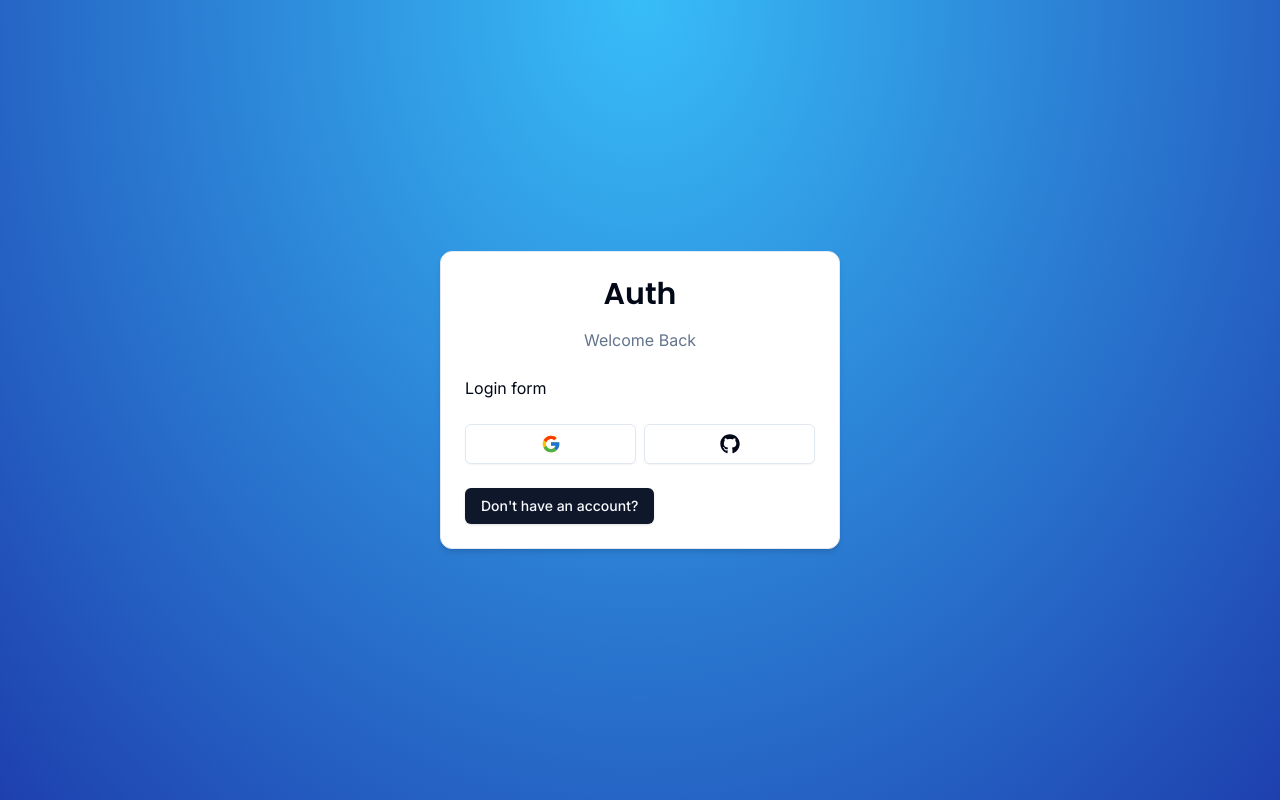
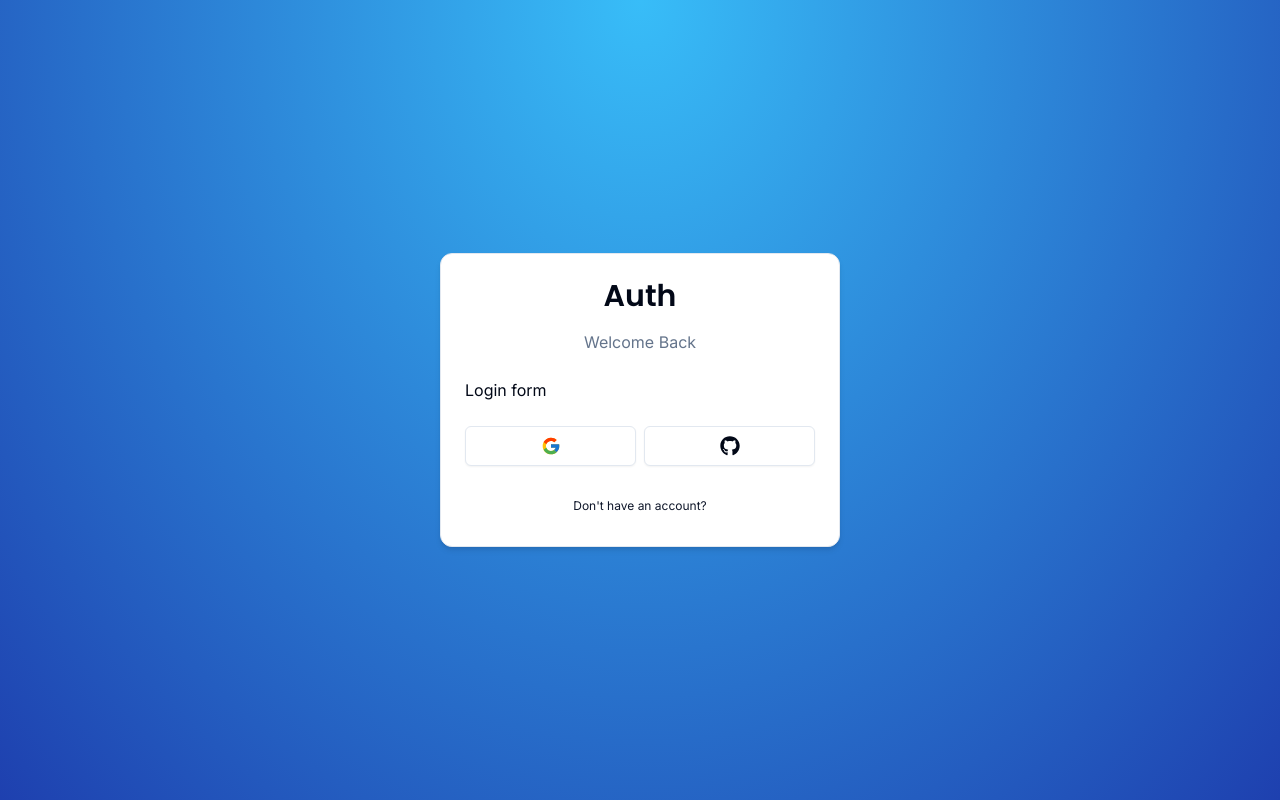
Before and after one commit to Nathami-n/NextAuth, a Next.js app: page /auth/login in a window 1280 px wide. Built offline with nearby package versions, Linux system fonts and the light colour scheme.

Commit message:
Added zod and react-hook-form

```diff
--- a/components/ui/auth/BackButton.tsx
+++ b/components/ui/auth/BackButton.tsx
@@ -14,7 +14,12 @@ export const BackButton = ({
     label
 }: BackButtonProps) => {
     return (
-        <Button>
+        <Button
+        variant="link"
+        className="font-normal w-full"
+        size='sm'
+        asChild
+        >
             <Link href={href}>
                 {label}
             </Link>
--- a/components/ui/auth/LoginForm.tsx
+++ b/components/ui/auth/LoginForm.tsx
@@ -1,6 +1,27 @@
-import { CardWrapper } from "./CardWrapper"
+import { CardWrapper } from "./CardWrapper";
+import {useForm} from 'react-hook-form';
+import { zodResolver } from "@hookform/resolvers/zod";
+import * as z from 'zod';
+import { LoginSchema } from "@/schemas";
+import {
+    Form,
+    FormControl,
+    FormField,
+    FormLabel,
+    FormMessage,
+
+} from '@/components/ui/form';
 
 export const LoginForm = () => {
+
+    const form = useForm<z.infer<typeof LoginSchema>>({
+        resolver: zodResolver(LoginSchema),
+        defaultValues: {
+            email: "",
+            password: "",
+        }
+    })
+
     return (
        <CardWrapper
        headerLabel="Welcome Back"
--- a/package.json
+++ b/package.json
@@ -9,17 +9,21 @@
     "lint": "next lint"
   },
   "dependencies": {
+    "@hookform/resolvers": "^3.3.4",
     "@next/swc-win32-x64-msvc": "^14.2.2",
     "@radix-ui/react-icons": "^1.3.0",
+    "@radix-ui/react-label": "^2.0.2",
     "@radix-ui/react-slot": "^1.0.2",
     "class-variance-authority": "^0.7.0",
     "clsx": "^2.1.0",
     "next": "14.2.2",
     "react": "^18",
     "react-dom": "^18",
+    "react-hook-form": "^7.51.3",
     "react-icons": "^5.1.0",
     "tailwind-merge": "^2.3.0",
-    "tailwindcss-animate": "^1.0.7"
+    "tailwindcss-animate": "^1.0.7",
+    "zod": "^3.23.0"
   },
   "devDependencies": {
     "@types/node": "^20",
```
Also changed, not shown: 1 other file (tests, documents, lock files or other folders).
